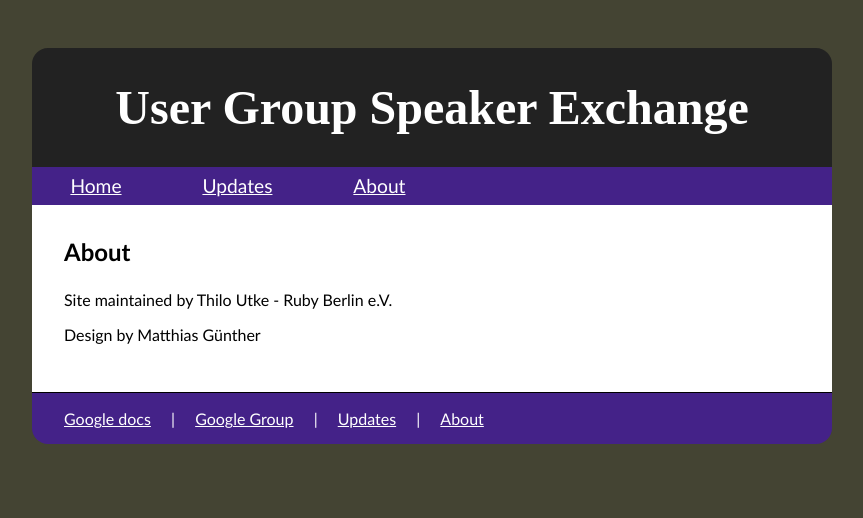
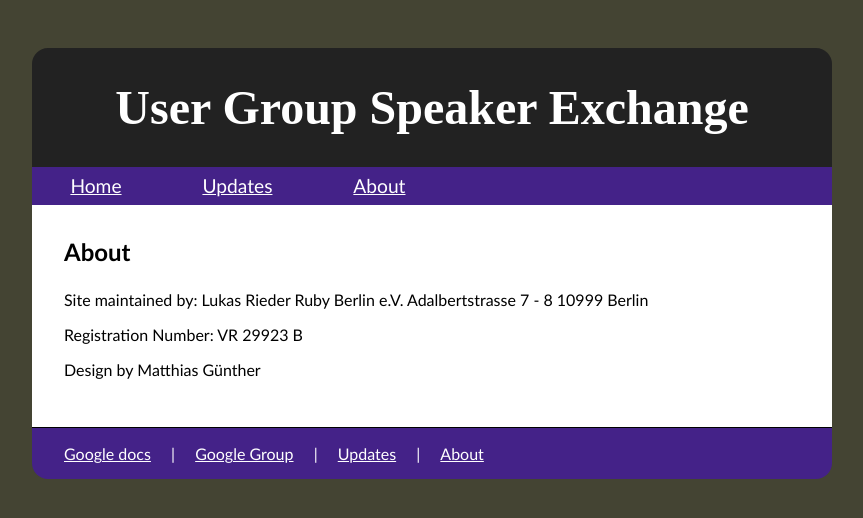
Before and after one commit to thilo/speakerexchange, a Jekyll site: the page built from about.md, in a window 1280 px wide. Shown: the top 518 px of the page, without its empty margins (208-1071 px from the left). Built offline with Jekyll 4.4.1, drawn with Linux system fonts in a browser that asks for light colours.

Commit message:
updated imprint

```diff
--- a/about.md
+++ b/about.md
@@ -5,6 +5,12 @@
 
 # About
 
-Site maintained by Thilo Utke - Ruby Berlin e.V.
+Site maintained by:
+Lukas Rieder
+Ruby Berlin e.V.
+Adalbertstrasse 7 - 8
+10999 Berlin
+
+Registration Number: VR 29923 B
 
 Design by Matthias Günther
```
